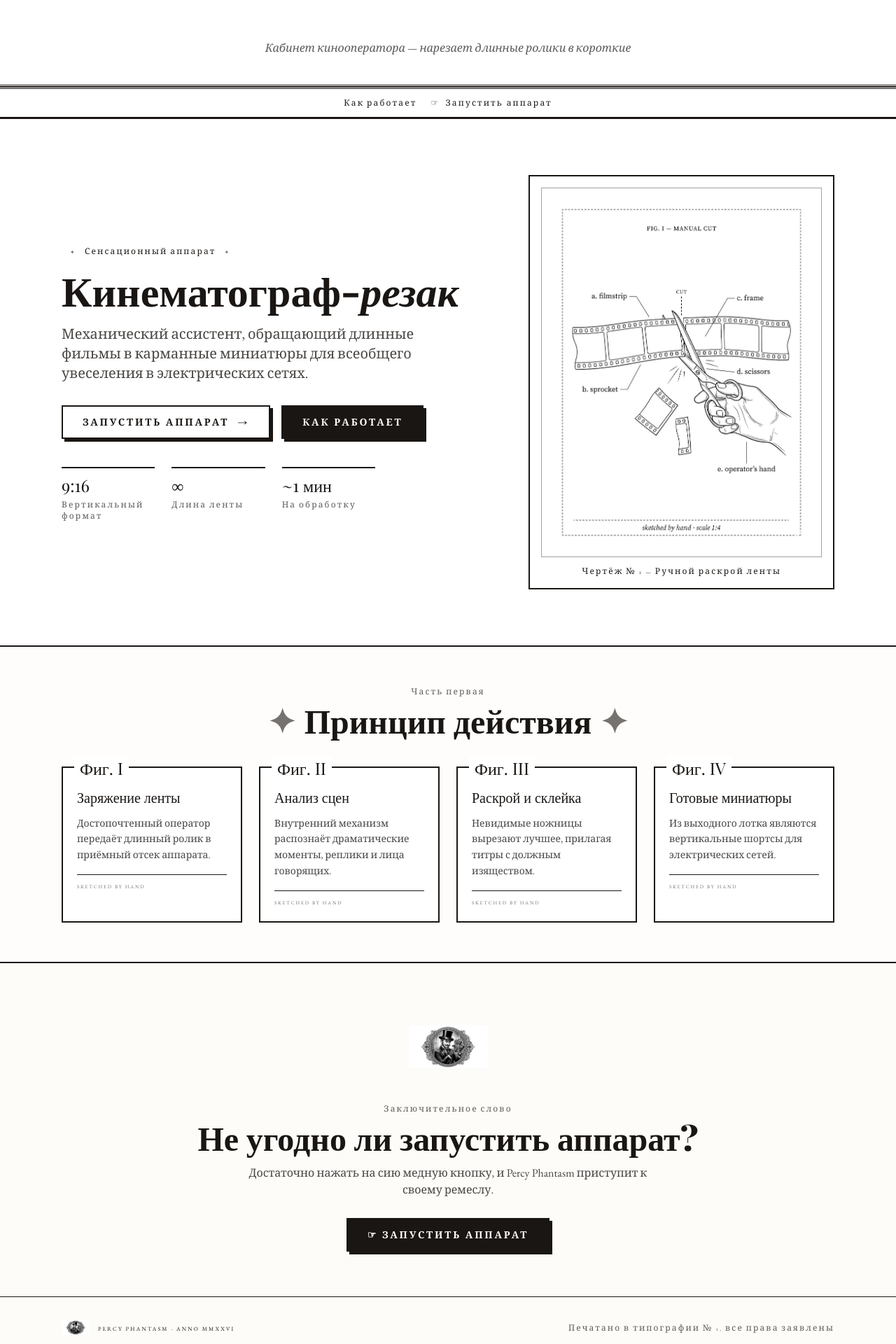
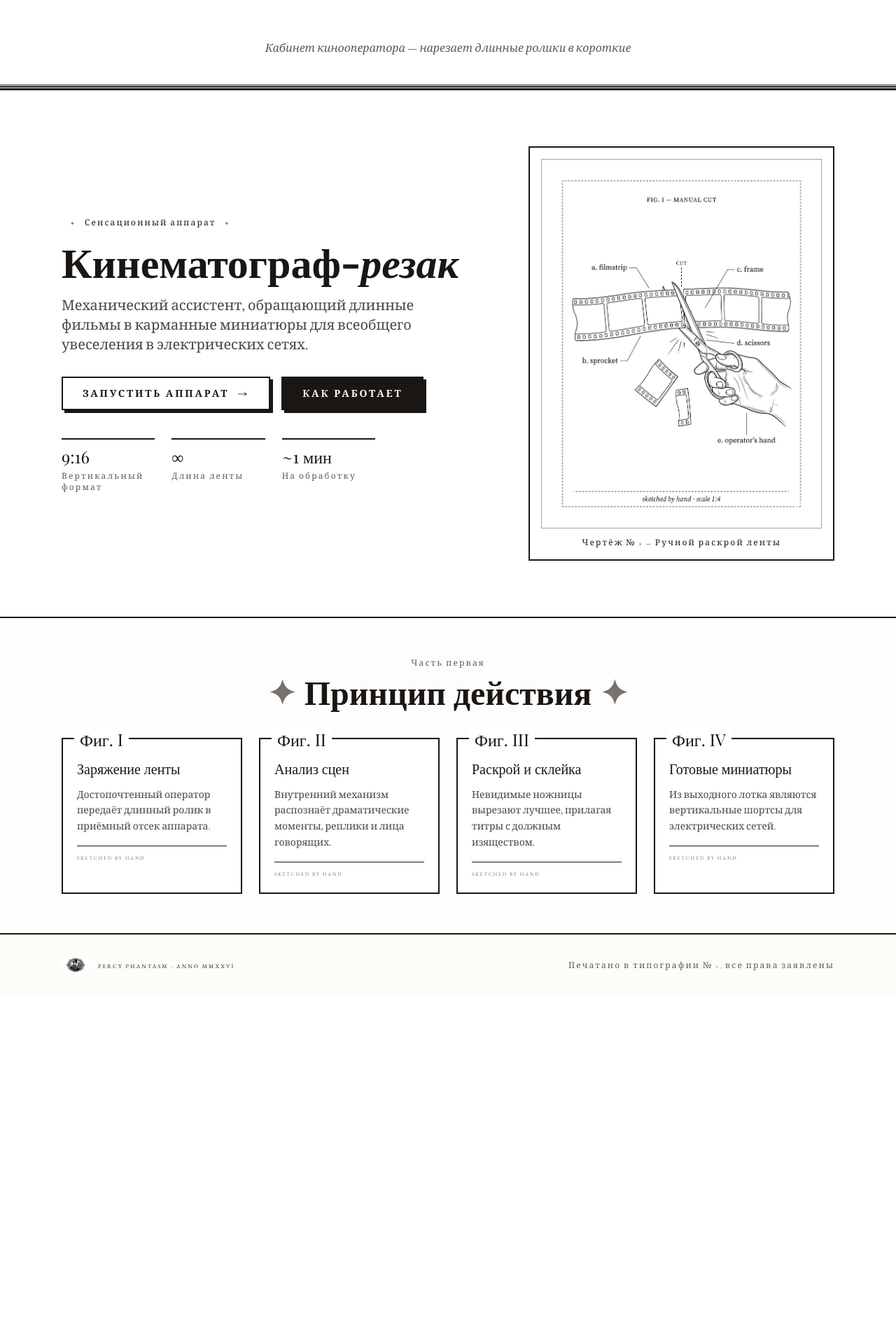
Before and after one commit to CodeDestriyer/PercyPhantasm, a React (Vite) app: page / in a window 1280 px wide. Shown: the part 220-2140 px from the top of the page at 70% size. After the commit the page ends 1643 px from the top, so only its background shows below. Built offline with nearby package versions, Linux system fonts and the light colour scheme; a web font is replaced by a local one.

Commit message:
drop final CTA section and masthead nav
https://claude.ai/code/session_01GxfkuRTWRsPfffvFi9Zjp2

```diff
--- a/src/App.tsx
+++ b/src/App.tsx
@@ -32,10 +32,10 @@ function App() {
 
   return (
     <div className="min-h-screen">
-      <Masthead onLaunch={onLaunch} />
+      <Masthead />
       <Hero onLaunch={onLaunch} />
       <Principle />
-      <Colophon onLaunch={onLaunch} />
+      <Colophon />
     </div>
   );
 }
--- a/src/components/Colophon.tsx
+++ b/src/components/Colophon.tsx
@@ -1,29 +1,8 @@
 import logo from "../assets/logo.jpg";
 
-export function Colophon({ onLaunch }: { onLaunch: () => void }) {
+export function Colophon() {
   return (
     <section className="border-t-2 border-ink bg-cream/40">
-      <div className="max-w-6xl mx-auto px-4 sm:px-6 py-14 sm:py-16 text-center">
-        <img
-          src={logo}
-          alt=""
-          className="h-24 w-24 sm:h-28 sm:w-28 object-contain mx-auto mb-6"
-        />
-        <p className="smallcaps text-[11px] sm:text-xs text-ink/70">Заключительное слово</p>
-        <h2 className="font-display font-black text-3xl sm:text-4xl md:text-5xl mt-2">
-          Не угодно ли запустить аппарат?
-        </h2>
-        <p className="mt-4 text-ink/80 max-w-xl mx-auto text-sm sm:text-base">
-          Достаточно нажать на сию медную кнопку, и Percy Phantasm приступит
-          к своему ремеслу.
-        </p>
-        <div className="mt-7">
-          <button onClick={onLaunch} className="btn-engraved !bg-ink !text-paper">
-            ☞ Запустить аппарат
-          </button>
-        </div>
-      </div>
-      <div className="rule-thin" />
       <footer className="max-w-6xl mx-auto px-4 sm:px-6 py-5 sm:py-6 flex flex-col md:flex-row gap-3 items-center justify-between text-[11px] sm:text-xs smallcaps text-center">
         <div className="flex items-center gap-3">
           <img src={logo} alt="" className="h-10 w-10 object-contain" />
--- a/src/components/Masthead.tsx
+++ b/src/components/Masthead.tsx
@@ -1,6 +1,6 @@
 import logo from "../assets/logo.jpg";
 
-export function Masthead({ onLaunch }: { onLaunch: () => void }) {
+export function Masthead() {
   return (
     <header className="border-b-2 border-ink">
       <div className="max-w-6xl mx-auto px-4 sm:px-6 py-3 flex items-center justify-between text-[10px] sm:text-xs smallcaps gap-3">
@@ -25,13 +25,6 @@ export function Masthead({ onLaunch }: { onLaunch: () => void }) {
         </p>
       </div>
       <div className="rule-double" />
-      <nav className="max-w-6xl mx-auto px-4 sm:px-6 py-3 flex flex-wrap items-center justify-center gap-x-5 gap-y-2 text-[11px] sm:text-xs smallcaps">
-        <a href="#principle" className="hover:underline">Как работает</a>
-        <button onClick={onLaunch} className="hand-pointer hover:underline">
-          Запустить аппарат
-        </button>
-      </nav>
-      <div className="rule-thin" />
     </header>
   );
 }
```
